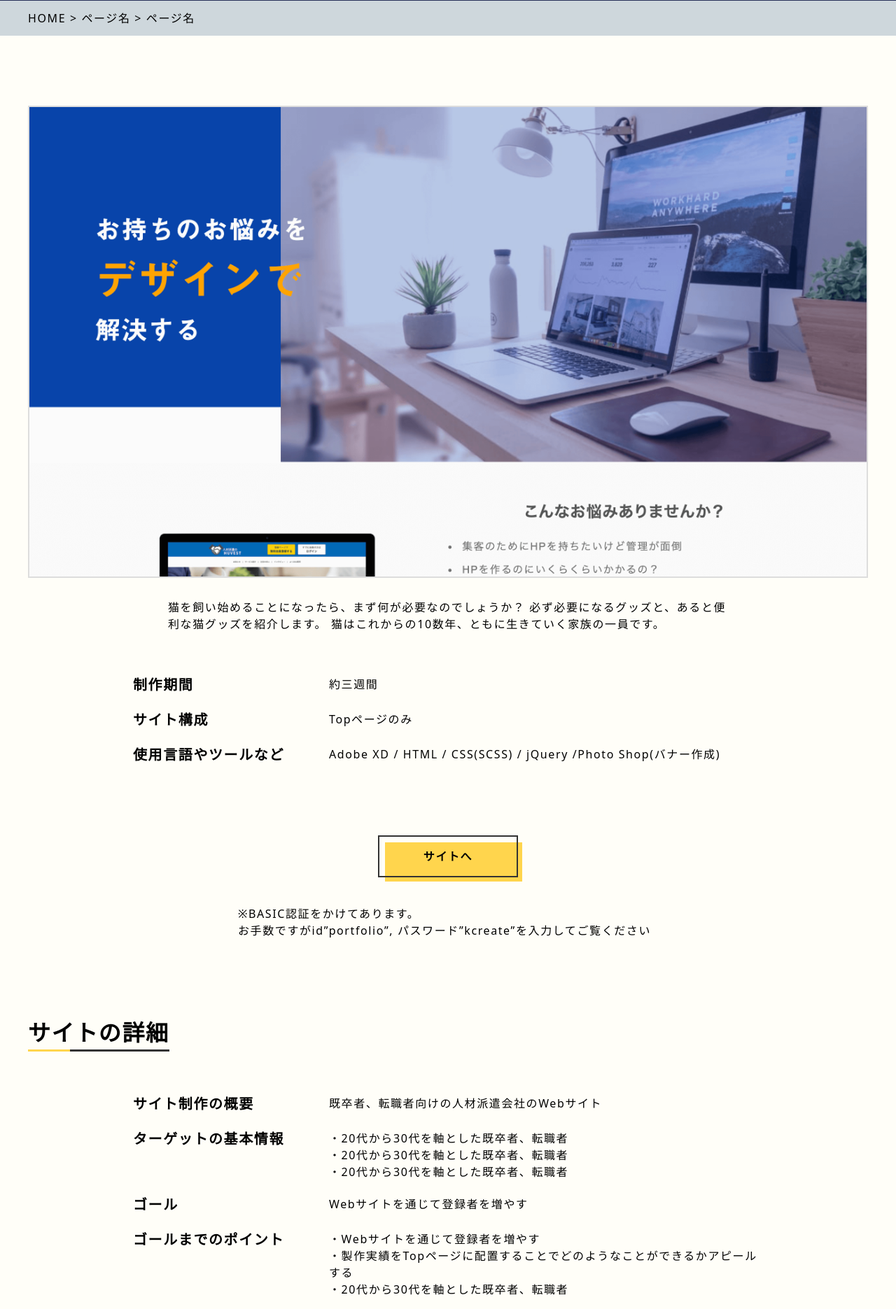
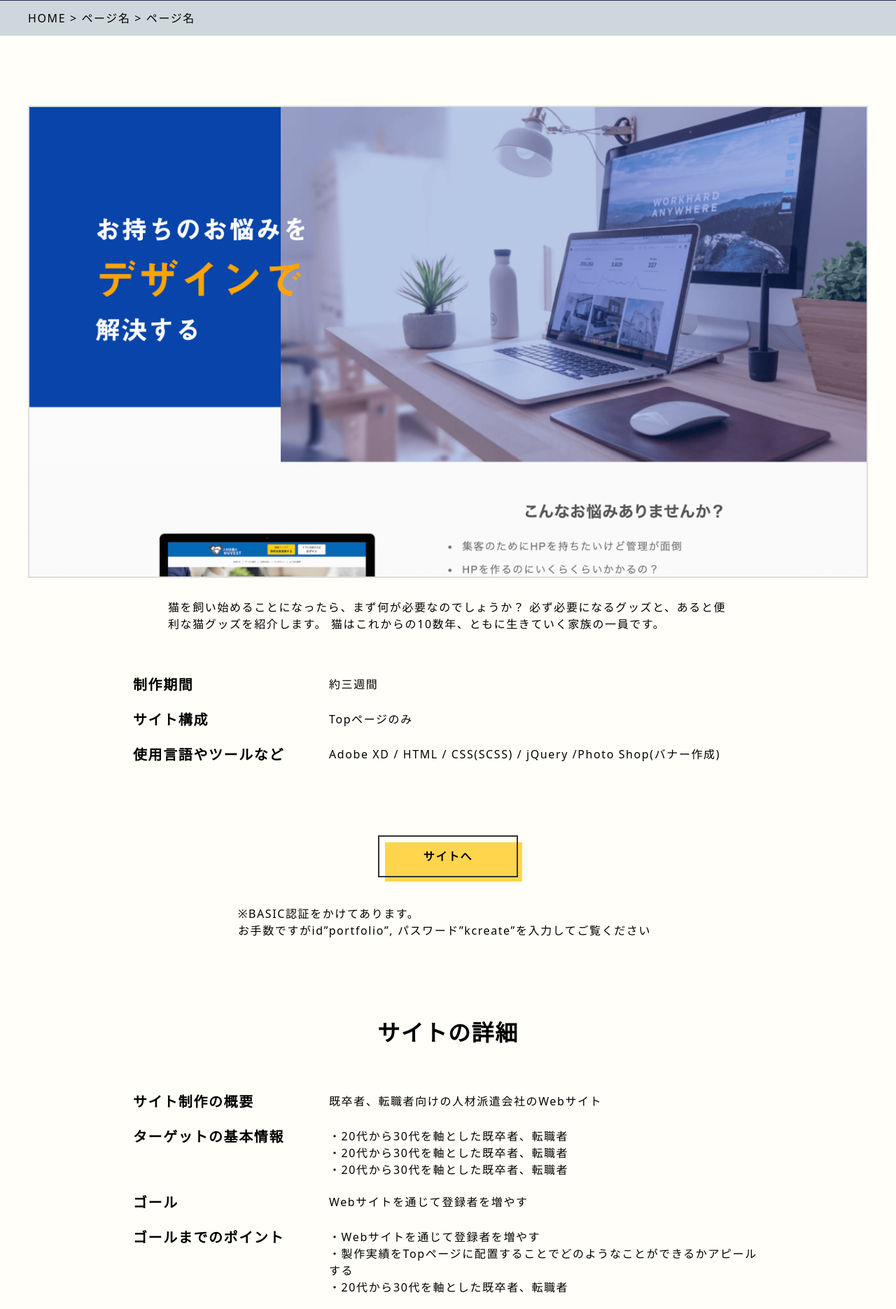
Before and after one commit to kbo580/my-portfolio-2022.7.25, a PHP site: page /single-temp.html in a window 1280 px wide. Shown: the part 559-2430 px from the top of the page at 70% size. Run offline with PHP 8.4, Linux system fonts and the light colour scheme; some libraries are stand-ins or nearby versions; some web fonts are replaced.

Commit message:
works部分の見出しの変更

```diff
--- a/css/styles.css
+++ b/css/styles.css
@@ -68,16 +68,11 @@ footer {
     padding: 0 40px;
   }
 }
-.section {
-  padding-bottom: 100px;
-}
-
 .sec-heading {
   position: relative;
   padding-top: 60px;
-  margin-bottom: 50px;
 }
-.sec-heading::after, .sec-heading::before {
+.sec-heading::after {
   content: "";
   background: linear-gradient(to bottom, #C2E9FB, #A1C4FD);
   width: 100%;
@@ -105,53 +102,40 @@ footer {
   line-height: 1;
 }
 
-.sec-sub-heading-wrapper {
+.sec-sub-heading {
+  font-size: 1.375rem;
+  position: relative;
   text-align: center;
 }
-
-.sec-sub-heading {
-  font-size: 1.5rem;
-  position: relative;
-  border-bottom: 3px solid #333;
-  display: inline-block;
-}
-.sec-sub-heading::after {
-  content: " ";
-  position: absolute;
-  display: block;
-  border-bottom: solid 3px #ffd54d;
-  bottom: -3px;
-  width: 30%;
+.sec-sub-heading.--daikei {
+  background-color: #FFFEF8;
+  padding: 1.25em 0;
+  max-width: 480px;
+  width: 70%;
+  margin: -88px auto 0;
+  -webkit-clip-path: polygon(20% 0%, 80% 0%, 100% 100%, 0% 100%);
+          clip-path: polygon(20% 0%, 80% 0%, 100% 100%, 0% 100%);
 }
 
 @media (min-width: 768px) {
-  .section {
-    padding-bottom: 150px;
-  }
   .sec-heading {
     font-size: 5.625rem;
     padding-top: 130px;
-    margin-bottom: 100px;
   }
   .sec-heading::after {
     height: 210px;
+  }
+  .sec-heading__bg {
+    padding: 130px 0 230px;
   }
   .sec-heading--ja {
     font-size: 1.25rem;
   }
   .sec-sub-heading {
     font-size: 2rem;
-    position: relative;
-    border-bottom: 3px solid #333;
-    display: inline-block;
   }
-  .sec-sub-heading::after {
-    content: " ";
-    position: absolute;
-    display: block;
-    border-bottom: solid 3px #ffd54d;
-    bottom: -3px;
-    width: 30%;
+  .sec-sub-heading.--daikei {
+    margin: -128px auto 0;
   }
 }
 /* -------------------------------------------- */
--- a/css/styles.scss
+++ b/css/styles.scss
@@ -88,20 +87,16 @@ footer {
 
 // セクション関連
 .section{
-  padding-bottom: 100px;
+
 }
 
 .sec-heading{
   position: relative;
   padding-top: 60px;
-  margin-bottom: 50px;
-
-  &::after,
-  &::before{
+
+  &::after{
     content: "";
     background: linear-gradient(to bottom, #C2E9FB, #A1C4FD);
-    // background: linear-gradient(to bottom, $mainColor, $backgroundColor);
-
     width: 100%;
     height: 100px;
     display: block;
@@ -129,40 +127,39 @@ footer {
   line-height: 1;
 }
 
-.sec-sub-heading-wrapper{
+.sec-sub-heading{
+  font-size: rem(22);
+  position: relative;
   text-align: center;
-}
-
-.sec-sub-heading{
-  font-size: rem(24);
-  position: relative;
-  border-bottom: 3px solid #333;
-  display: inline-block;
-
-  &::after{
-    content: " ";
-    position: absolute;
-    display: block;
-    border-bottom: solid 3px #ffd54d;
-    bottom: -3px;
-    width: 30%;
+
+  &.--daikei{
+    background-color: $backgroundColor;
+    padding: 1.25em 0;
+    max-width: 480px;
+    width: 70%;
+    margin: -88px auto 0;
+    clip-path: polygon(20% 0%, 80% 0%, 100% 100%, 0% 100%);
   }
 }
 
 
 @media (min-width: 768px){
+
   .section{
-    padding-bottom: 150px;
+
   }
 
   .sec-heading{
     font-size: rem(90);
     padding-top: 130px;
-    margin-bottom: 100px;
 
     &::after{
       height: 210px;
     }
+
+    &__bg{
+      padding: 130px 0 230px;
+    }
   }
 
   .sec-heading--ja{
@@ -171,17 +168,9 @@ footer {
 
   .sec-sub-heading{
     font-size: rem(32);
-    position: relative;
-    border-bottom: 3px solid #333;
-    display: inline-block;
-
-    &::after{
-      content: " ";
-      position: absolute;
-      display: block;
-      border-bottom: solid 3px #ffd54d;
-      bottom: -3px;
-      width: 30%;
+
+    &.--daikei{
+      margin: -128px auto 0;
     }
   }
 }
```
Also changed, not shown: other parts of css/styles.css (+53 -11 lines), other parts of css/styles.scss (+72 -27 lines), index.html (+15 -44 lines), 1 other file.
